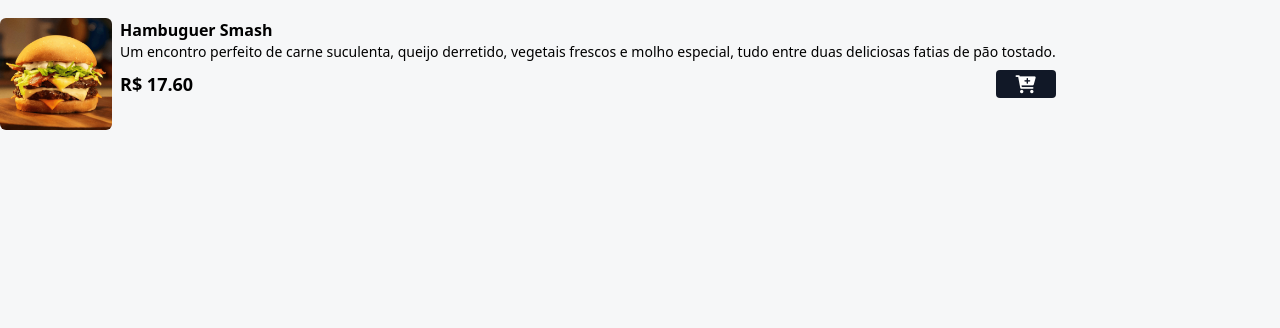
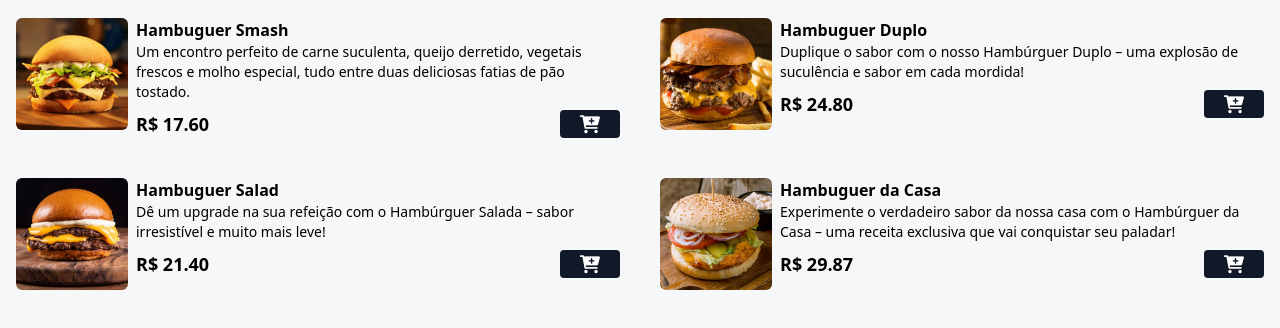
Before and after one commit to dududueedu/menuHambu, a website: page index.html in a window 1280 px wide. Shown: the part 502-830 px from the top of the page. Before the commit the page ends 800 px from the top, so only its background shows below. Drawn offline with Linux system fonts and the light colour scheme.

Commit message:
add items cardapio in grid

```diff
--- a/index.html
+++ b/index.html
@@ -31,7 +31,7 @@
     <section id="menu">
         <h1 class="text-2xl md:text-4xl font-bold text-center mt-9 mb-6">Conheça o nosso menu</h1>
 
-        <main class="grid grid-cols-1">
+        <main class="grid grid-cols-1 md:grid-cols-2 gap-7 md:gap-10 mx-auto max-w-7xl px-4 mb-16">
             <div class="flex gap-2">
                 <img
                     src="./assets/hamb-1.png"
@@ -50,7 +50,78 @@
                         <button
                             class="bg-gray-900 rounded px-5 add-to-cart-btn"
                             data-name="Hambuguer Smash"
-                            data-price="R$ 17.60">
+                            data-price="17.60">
+
+                            <i class="fa fa-cart-plus text-lg text-white"></i>
+                        </button>
+                    </div>
+                </div>
+            </div>
+
+            <div class="flex gap-2">
+                <img
+                    src="./assets/hamb-2.png"
+                    alt="hambuguer duplo"
+                    class="w-28 h-28 rounded-md hover:scale-110 hover:-rotate-2 duration-300">
+
+                <div>
+                    <p class="font-bold">Hambuguer Duplo</p>
+                    <p class="text-sm">Duplique o sabor com o nosso Hambúrguer Duplo –
+                        uma explosão de suculência e sabor em cada mordida!</p>
+
+                    <div class="flex mt-2 gap-2 items-center justify-between">
+                        <p class="font-bold text-lg">R$ 24.80</p>
+                        <button
+                            class="bg-gray-900 rounded px-5 add-to-cart-btn"
+                            data-name="Hambuguer Duplo"
+                            data-price="24.80">
+
+                            <i class="fa fa-cart-plus text-lg text-white"></i>
+                        </button>
+                    </div>
+                </div>
+            </div>
+
+            <div class="flex gap-2">
+                <img
+                    src="./assets/hamb-3.png"
+                    alt="hambuguer Salad"
+                    class="w-28 h-28 rounded-md hover:scale-110 hover:-rotate-2 duration-300">
+
+                <div>
+                    <p class="font-bold">Hambuguer Salad</p>
+                    <p class="text-sm">Dê um upgrade na sua refeição com o Hambúrguer Salada – sabor irresistível e muito mais leve!</p>
+
+                    <div class="flex mt-2 gap-2 items-center justify-between">
+                        <p class="font-bold text-lg">R$ 21.40</p>
+                        <button
+                            class="bg-gray-900 rounded px-5 add-to-cart-btn"
+                            data-name="Hambuguer Salad"
+                            data-price="21.40">
+
+                            <i class="fa fa-cart-plus text-lg text-white"></i>
+                        </button>
+                    </div>
+                </div>
+            </div>
+
+            <div class="flex gap-2">
+                <img
+                    src="./assets/hamb-4.png"
+                    alt="hambuguer da casa"
+                    class="w-28 h-28 rounded-md hover:scale-110 hover:-rotate-2 duration-300">
+
+                <div>
+                    <p class="font-bold">Hambuguer da Casa</p>
+                    <p class="text-sm">Experimente o verdadeiro sabor da nossa casa com o Hambúrguer da Casa –
+                        uma receita exclusiva que vai conquistar seu paladar!</p>
+
+                    <div class="flex mt-2 gap-2 items-center justify-between">
+                        <p class="font-bold text-lg">R$ 29.87</p>
+                        <button
+                            class="bg-gray-900 rounded px-5 add-to-cart-btn"
+                            data-name="Hambuguer da Casa"
+                            data-price="29.87">
 
                             <i class="fa fa-cart-plus text-lg text-white"></i>
                         </button>
```
Also changed, not shown: styles/output.css.
